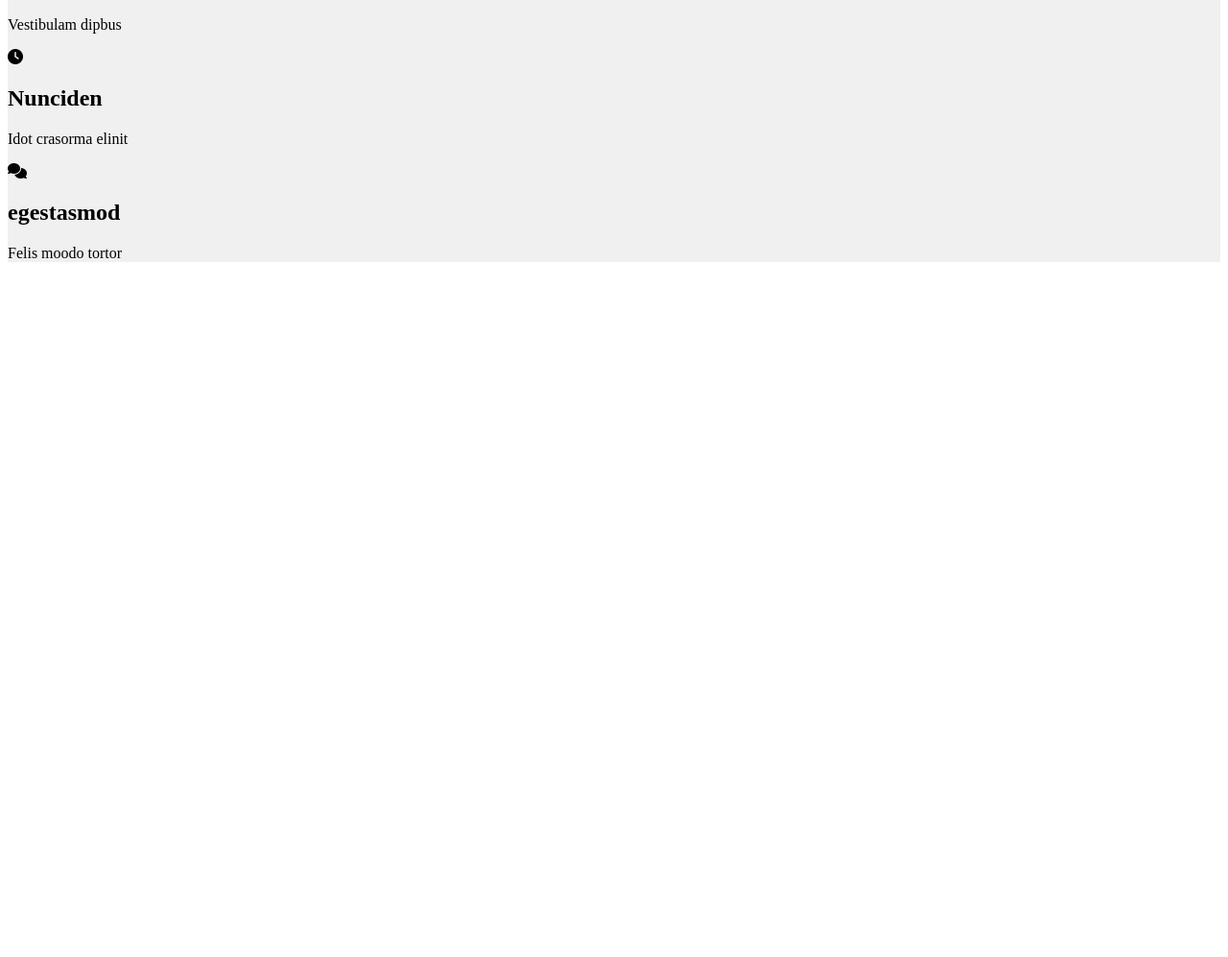
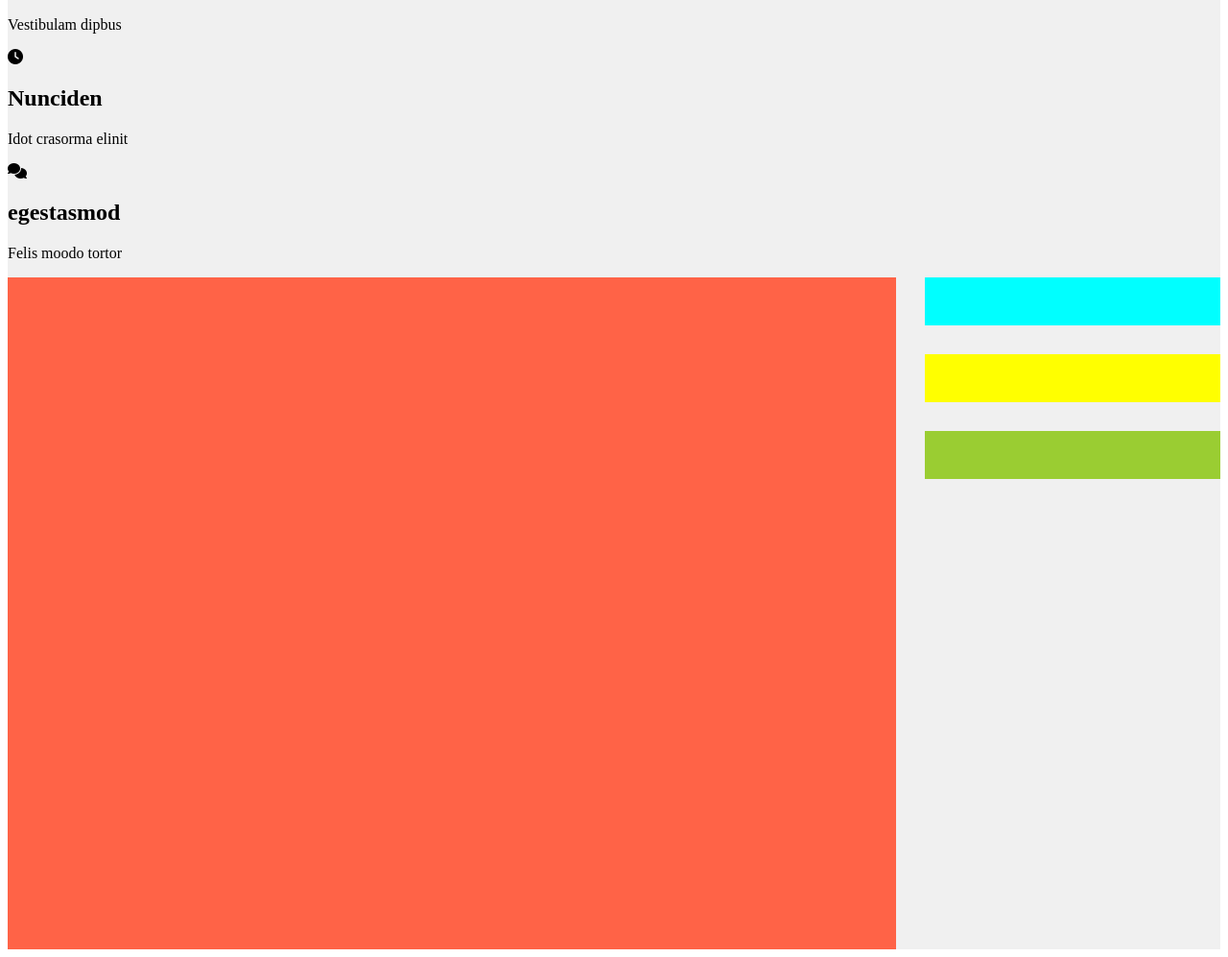
Before and after one commit to MoophHD/onepage-layout, a website: page src/index.html in a window 1280 px wide. Shown: the part 2715-3712 px from the top of the page at 96% size. Before the commit the page ends 3004 px from the top, so only its background shows below. Drawn offline with nearby package versions, Linux system fonts and the light colour scheme; files that its build step writes are made by us from their sources; files whose address does not match are found by name.

Commit message:
grid layout for main content section

```diff
--- a/src/index.html
+++ b/src/index.html
@@ -174,9 +174,18 @@
                         </div>
                     </div>
 
-                    <div class="menu"></div>
-                    <div class="links"></div>
-                    <div class="reviews"></div>
+                    <div class="content">
+                        <div class="content__post-container">
+                            <div class="content__post"></div>
+                            <div class="content__post"></div>
+                            <div class="content__post"></div>
+                            <div class="content__post"></div>
+                            <div class="content__post"></div>
+                        </div>
+                        <div class="content__searchbar"></div>
+                        <div class="content__linkbar"></div>
+                        <div class="content__reviewbar"></div>
+                    </div>
                 </main>
             </div>
         </section>
--- a/src/scss/main/main.scss
+++ b/src/scss/main/main.scss
@@ -1,3 +1,41 @@
 .section-main {
     background-color: #f0f0f0;
 }
+
+.content {
+    display: grid;
+    grid-template-columns: 3fr 1fr;
+    column-gap: 30px;
+    row-gap: 30px;
+
+    grid-template-areas:
+        "post search-bar"
+        "post link-bar"
+        "post review-bar"
+        "post .";
+
+    &__post-container {
+        grid-row-end: span 4;
+        grid-area: post;
+        background-color: tomato;
+        height: 700px;
+    }
+
+    &__searchbar {
+        height: 50px;
+        grid-area: search-bar;
+        background-color: cyan;
+    }
+
+    &__linkbar {
+        height: 50px;
+        grid-area: link-bar;
+        background-color: yellow;
+    }
+
+    &__reviewbar {
+        height: 50px;
+        grid-area: review-bar;
+        background-color: yellowgreen;
+    }
+}
```
Also changed, not shown: dist/index.html, dist/main.css.
